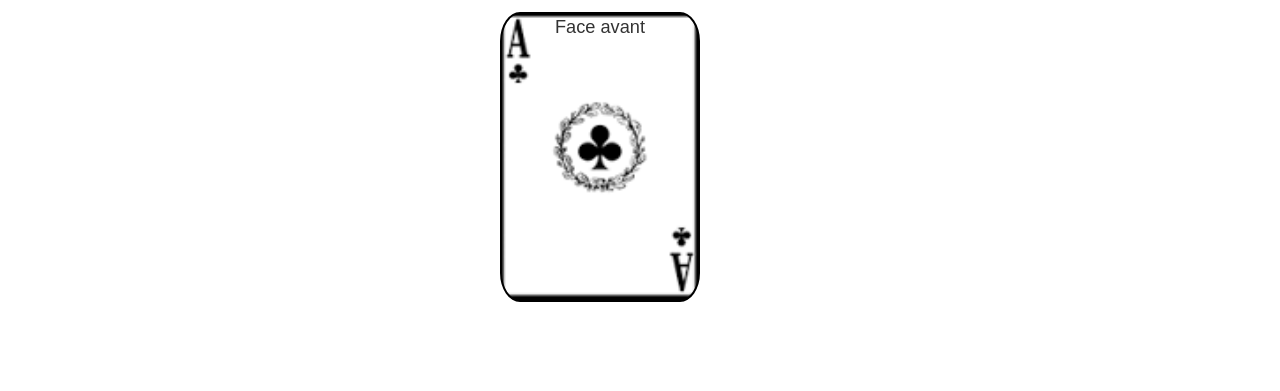
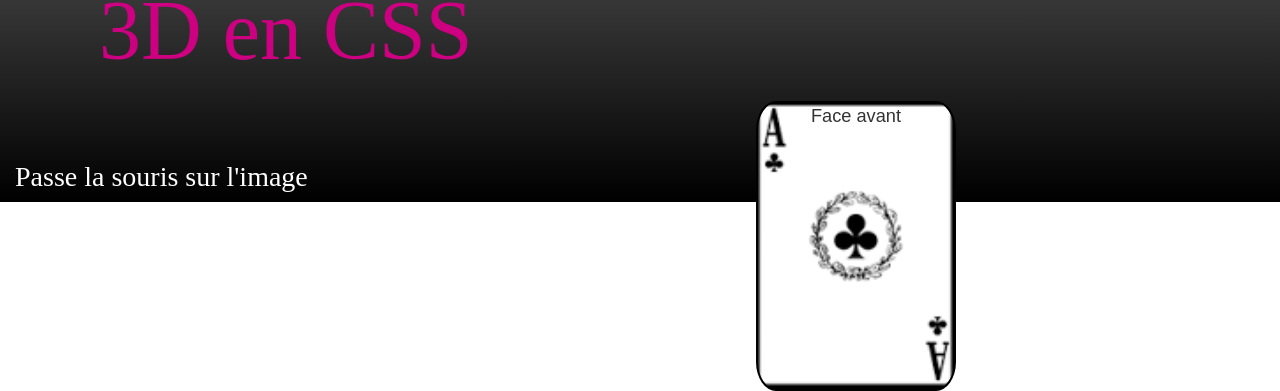
Before and after one commit to princessgirly/animation-css, a plain HTML site: page index.html in a window 1280 px wide. Shown: the part 740-1131 px from the top of the page. Before the commit the page ends 1042 px from the top, so only its background shows below. Drawn offline with nearby package versions, Linux system fonts and the light colour scheme.

Commit message:
modif titre background

```diff
--- a/index.html
+++ b/index.html
@@ -12,10 +12,13 @@
     <body>
       <div class="container">
                  <h1>Animation en CSS</h1>
+                 <h3>Passe la souris sur l'image</h3>
                  <div class="animation1"></div>
        </div>
       <div class="container-fluid">
                  <h1>3D en CSS</h1>
+                 <h3 style="color:white">Passe la souris sur l'image</h3>
+
                      <div id="devant">Face avant</div>
                      <div id="derriere">Face arrière</div>
 
--- a/style.css
+++ b/style.css
@@ -1,4 +1,9 @@
-
+html, body {
+  margin: 0;
+  padding: 0;
+  background-image: linear-gradient(to top, black, white);
+  background-repeat: no-repeat;
+}
 @-webkit-keyframes movemydiv { /* Safari, Opera, Chrome */
     0% {transform: translateX(0px); }
     50% { transform: translateX(150px); }
@@ -26,13 +31,14 @@
 }
 h1 {
   color: #cc0080;
-  text-align: center;
   margin: 1em;
-  margin-bottom: 1.5em;
   font-size: 6em;
   font-family: URW Chancery L;
 }
-
+h3 {
+  font-size: 2em;
+  font-family: URW Chancery L;
+}
 /*-------------------animation 2 en 3D--------------*/
 .container-fluid {
     perspective: 800px;
@@ -48,6 +54,7 @@ h1 {
     background-color: black;
     border-radius: 10%;
     text-align: center;
+    margin-left: 20%;
     font-size: 1.3em;
     font-family: arial, sans-serif;
     -webkit-transition: 2s;
```
